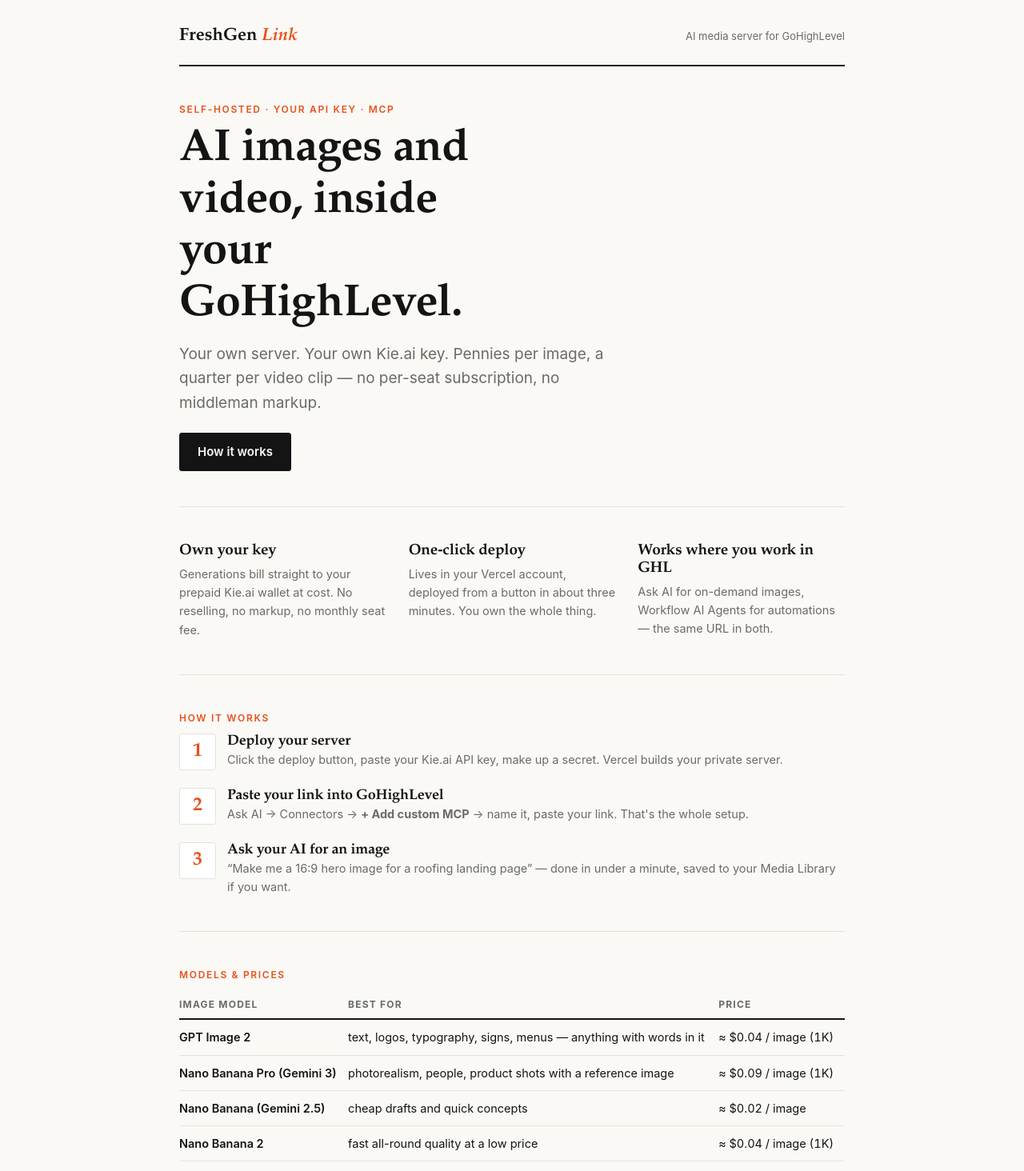
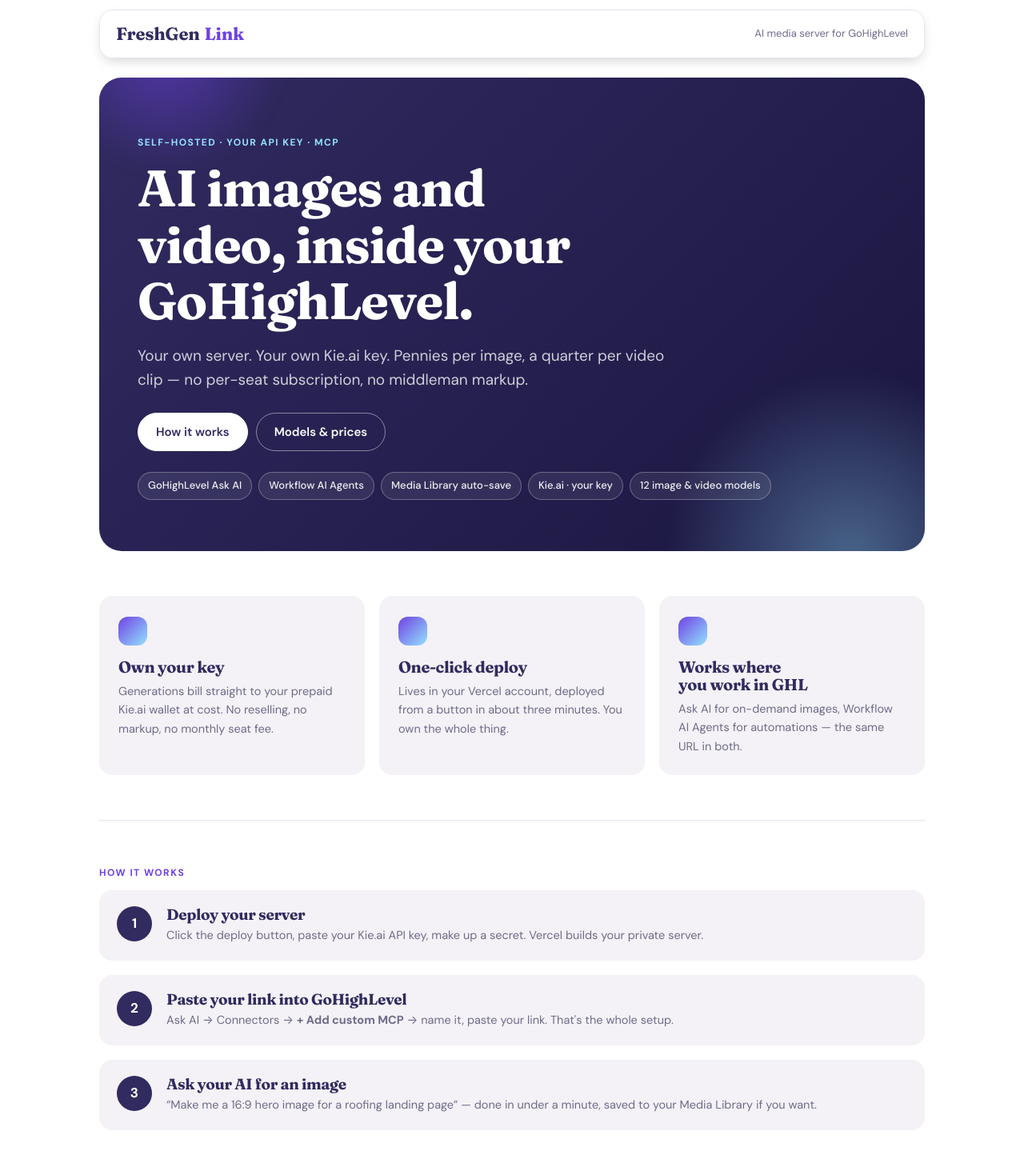
Before and after one commit to anrob/freshgen-link, a Next.js app: page / in a window 1280 px wide. Shown: the top 1464 px of the page at 80% size. Built offline with nearby package versions, Linux system fonts and the light colour scheme.

Commit message:
Restyle (branch): Activepieces-inspired look — Fraunces/DM Sans (runtime link), deep-indigo + violet, lavender fills, pill buttons, rounded cards, dark rounded hero band, floating nav, hero chips

```diff
--- a/app/globals.css
+++ b/app/globals.css
@@ -1,17 +1,32 @@
+/* FreshGen Link — visual system.
+   Inspired by activepieces.com: soft serif display type over a clean sans,
+   deep-indigo primary, violet accent, lavender-gray fills, pill buttons,
+   rounded-2xl cards, a dark rounded hero band and a floating nav.
+   Fonts load at RUNTIME via <link> in layout.tsx (never at build time), and
+   every font stack falls back to system faces if that request fails. */
+
 :root {
-  --paper: #faf9f6;
-  --ink: #141414;
-  --muted: #6b6b66;
-  --accent: #e8501a;
-  --rule: #e4e2dc;
+  --paper: #ffffff;
+  --paper-2: #f4f2f6;
+  --ink: #312b60;
+  --ink-2: #1a1640;
+  --muted: #6f6b8a;
+  --accent: #6e41e2;
+  --accent-soft: #ede8fb;
+  --sky: #93e2ff;
+  --rule: #e6e3ef;
   --card: #ffffff;
-  --ok: #1b7f4b;
-  --bad: #b3261e;
-  --radius: 3px;
-  --font-body: -apple-system, BlinkMacSystemFont, "Segoe UI", Roboto, Helvetica,
-    Arial, sans-serif;
-  /* System serif for display type — no build-time font download (see layout.tsx). */
-  --font-display: "Iowan Old Style", "Palatino Linotype", Palatino, Georgia, serif;
+  --ok: #10b981;
+  --bad: #e11d48;
+  --radius: 16px;
+  --radius-sm: 12px;
+  --radius-pill: 9999px;
+  --shadow: 0 6px 16px -6px rgba(15, 13, 24, 0.25);
+  --shadow-lg: 0 18px 40px -18px rgba(15, 13, 24, 0.35);
+  --font-body: "DM Sans", -apple-system, BlinkMacSystemFont, "Segoe UI", Roboto,
+    Helvetica, Arial, sans-serif;
+  --font-display: "Fraunces", "Iowan Old Style", "Palatino Linotype", Palatino,
+    Georgia, serif;
 }
 
 * {
@@ -30,124 +45,244 @@
   font-family: var(--font-body);
   font-size: 16px;
   line-height: 1.6;
+  -webkit-font-smoothing: antialiased;
 }
 
 h1,
 h2,
 h3 {
-  font-family: var(--font-display), Georgia, serif;
-  font-weight: 600;
-  line-height: 1.15;
-  letter-spacing: -0.01em;
+  font-family: var(--font-display);
+  font-weight: 700;
+  font-variation-settings: "SOFT" 100, "opsz" 144;
+  line-height: 1.1;
+  letter-spacing: -0.02em;
+  text-wrap: balance;
 }
 
 a {
-  color: var(--ink);
+  color: var(--accent);
   text-underline-offset: 3px;
 }
 
 .container {
-  max-width: 880px;
+  max-width: 1080px;
   margin: 0 auto;
   padding: 0 24px;
 }
 
-/* ── Masthead ── */
+/* ── Floating nav (masthead) ── */
 .masthead {
+  position: sticky;
+  top: 12px;
+  z-index: 50;
   display: flex;
-  align-items: baseline;
+  align-items: center;
   justify-content: space-between;
-  padding: 28px 0 18px;
-  border-bottom: 2px solid var(--ink);
+  gap: 16px;
+  margin-top: 12px;
+  padding: 12px 20px;
+  background: rgba(255, 255, 255, 0.86);
+  backdrop-filter: saturate(160%) blur(12px);
+  -webkit-backdrop-filter: saturate(160%) blur(12px);
+  border: 1px solid var(--rule);
+  border-radius: var(--radius);
+  box-shadow: var(--shadow);
 }
 .wordmark {
-  font-family: var(--font-display), Georgia, serif;
+  font-family: var(--font-display);
+  font-variation-settings: "SOFT" 100, "opsz" 32;
   font-size: 22px;
   font-weight: 700;
+  letter-spacing: -0.01em;
+  display: flex;
+  align-items: center;
+  gap: 6px;
 }
 .wordmark em {
-  font-style: italic;
+  font-style: normal;
   color: var(--accent);
 }
 .masthead-note {
   font-size: 13px;
   color: var(--muted);
+  white-space: nowrap;
+  overflow: hidden;
+  text-overflow: ellipsis;
 }
 
 .kicker {
   font-size: 12px;
-  font-weight: 600;
-  letter-spacing: 0.14em;
+  font-weight: 700;
+  letter-spacing: 0.12em;
   text-transform: uppercase;
   color: var(--accent);
-  margin-bottom: 10px;
+  margin-bottom: 12px;
 }
 
 /* ── Sections ── */
 .section {
-  padding: 44px 0;
-  border-bottom: 1px solid var(--rule);
+  padding: 56px 0;
 }
-.section:last-child {
-  border-bottom: none;
+.section + .section {
+  border-top: 1px solid var(--rule);
+}
+.hero + .section {
+  border-top: none;
 }
 
+/* ── Hero: dark rounded band ── */
+.hero {
+  position: relative;
+  overflow: hidden;
+  margin-top: 24px;
+  padding: 72px 48px 64px;
+  border-radius: 28px;
+  background: linear-gradient(135deg, var(--ink) 0%, var(--ink-2) 100%);
+  color: #fff;
+  border-top: none !important;
+}
+.hero::before,
+.hero::after {
+  content: "";
+  position: absolute;
+  border-radius: 50%;
+  pointer-events: none;
+  filter: blur(10px);
+}
+.hero::before {
+  width: 62%;
+  padding-top: 62%;
+  right: -22%;
+  bottom: -55%;
+  background: radial-gradient(closest-side, rgba(147, 226, 255, 0.38), transparent 72%);
+}
+.hero::after {
+  width: 40%;
+  padding-top: 40%;
+  left: -12%;
+  top: -40%;
+  background: radial-gradient(closest-side, rgba(110, 65, 226, 0.55), transparent 72%);
+}
+.hero > * {
+  position: relative;
+  z-index: 1;
+}
+.hero .kicker {
+  color: var(--sky);
+}
 .hero h1 {
-  font-size: clamp(34px, 6vw, 56px);
-  max-width: 16ch;
+  font-size: clamp(38px, 6vw, 64px);
+  max-width: 17ch;
+  color: #fff;
 }
 .hero .sub {
-  margin-top: 14px;
+  margin-top: 18px;
   font-size: 19px;
-  color: var(--muted);
-  max-width: 48ch;
+  color: rgba(255, 255, 255, 0.78);
+  max-width: 52ch;
+}
+.hero .btn {
+  background: #fff;
+  border-color: #fff;
+  color: var(--ink);
+}
+.hero .btn:hover {
+  background: #fff;
+  border-color: #fff;
+  box-shadow: 0 0 0 4px rgba(255, 255, 255, 0.28);
+}
+.hero .btn.ghost {
+  background: transparent;
+  color: #fff;
+  border-color: rgba(255, 255, 255, 0.45);
+}
+.hero .btn.ghost:hover {
+  background: rgba(255, 255, 255, 0.12);
+  box-shadow: none;
+}
+.chips {
+  display: flex;
+  flex-wrap: wrap;
+  gap: 8px;
+  margin-top: 26px;
+}
+.chip {
+  font-size: 13px;
+  font-weight: 500;
+  padding: 6px 12px;
+  border-radius: var(--radius-pill);
+  border: 1px solid rgba(255, 255, 255, 0.28);
+  background: rgba(255, 255, 255, 0.08);
+  color: rgba(255, 255, 255, 0.92);
 }
 
 /* ── Buttons ── */
 .btn {
   display: inline-block;
   border: 1.5px solid var(--ink);
-  border-radius: var(--radius);
+  border-radius: var(--radius-pill);
   background: var(--ink);
-  color: var(--paper);
+  color: #fff;
   font-family: var(--font-body);
   font-size: 15px;
   font-weight: 600;
   padding: 11px 22px;
   cursor: pointer;
   text-decoration: none;
-  transition: background 0.15s, color 0.15s;
+  transition: background 0.15s, color 0.15s, box-shadow 0.15s, border-color 0.15s;
 }
 .btn:hover {
   background: var(--accent);
   border-color: var(--accent);
+  box-shadow: 0 0 0 4px var(--accent-soft);
 }
 .btn.ghost {
   background: transparent;
   color: var(--ink);
+  border-color: var(--rule);
 }
 .btn.ghost:hover {
   background: var(--ink);
-  color: var(--paper);
+  border-color: var(--ink);
+  color: #fff;
+  box-shadow: none;
 }
 .btn:disabled {
   opacity: 0.5;
   cursor: default;
+  box-shadow: none;
 }
 .btn.danger-arm {
-  background: var(--accent);
-  border-color: var(--accent);
+  background: var(--bad);
+  border-color: var(--bad);
 }
 
 /* ── Grids & cards ── */
 .three-up {
   display: grid;
   grid-template-columns: repeat(3, 1fr);
-  gap: 28px;
+  gap: 18px;
+}
+.three-up.two {
+  grid-template-columns: repeat(2, 1fr);
+}
+.three-up > div {
+  background: var(--paper-2);
+  border-radius: var(--radius);
+  padding: 26px 24px 24px;
 }
 .three-up h3 {
-  font-size: 19px;
-  margin-bottom: 6px;
+  font-size: 20px;
+  margin-bottom: 8px;
+}
+.three-up h3::before {
+  content: "";
+  display: block;
+  width: 36px;
+  height: 36px;
+  border-radius: 12px;
+  background: linear-gradient(135deg, var(--accent), var(--sky));
+  margin-bottom: 16px;
 }
 .three-up p {
   font-size: 14.5px;
@@ -158,7 +293,7 @@
   background: var(--card);
   border: 1px solid var(--rule);
   border-radius: var(--radius);
-  padding: 22px 24px;
+  padding: 24px 26px;
 }
 .card + .card {
   margin-top: 16px;
@@ -172,37 +307,46 @@
   color: var(--muted);
   margin-top: 10px;
 }
+.card .three-up > div {
+  background: var(--paper-2);
+}
+.card .three-up h3::before {
+  display: none;
+}
 
 /* ── Steps ── */
 .steps {
   counter-reset: step;
   display: grid;
-  gap: 22px;
+  gap: 18px;
 }
 .step {
   display: grid;
   grid-template-columns: 44px 1fr;
-  gap: 16px;
+  gap: 18px;
   align-items: start;
+  background: var(--paper-2);
+  border-radius: var(--radius);
+  padding: 20px 22px;
 }
 .step::before {
   counter-increment: step;
   content: counter(step);
-  font-family: var(--font-display), Georgia, serif;
-  font-size: 24px;
+  font-family: var(--font-body);
+  font-size: 17px;
   font-weight: 700;
-  color: var(--accent);
-  border: 1.5px solid var(--rule);
-  border-radius: var(--radius);
+  color: #fff;
+  border-radius: 50%;
   width: 44px;
   height: 44px;
   display: flex;
   align-items: center;
   justify-content: center;
-  background: var(--card);
+  background: var(--ink);
 }
 .step h3 {
-  font-size: 18px;
+  font-size: 19px;
+  margin-bottom: 4px;
 }
 .step p {
   font-size: 14.5px;
@@ -212,22 +356,32 @@
 /* ── Tables ── */
 .price-table {
   width: 100%;
-  border-collapse: collapse;
+  border-collapse: separate;
+  border-spacing: 0;
   font-size: 14.5px;
+  background: var(--card);
+  border: 1px solid var(--rule);
+  border-radius: var(--radius);
+  overflow: hidden;
 }
 .price-table th {
   text-align: left;
   font-size: 12px;
-  letter-spacing: 0.1em;
+  font-weight: 700;
+  letter-spacing: 0.08em;
   text-transform: uppercase;
   color: var(--muted);
-  border-bottom: 2px solid var(--ink);
-  padding: 8px 12px 8px 0;
+  background: var(--paper-2);
+  border-bottom: 1px solid var(--rule);
+  padding: 12px 16px;
 }
 .price-table td {
   border-bottom: 1px solid var(--rule);
-  padding: 10px 12px 10px 0;
+  padding: 12px 16px;
   vertical-align: top;
+}
+.price-table tr:last-child td {
+  border-bottom: none;
 }
 .price-table td:first-child {
   font-weight: 600;
@@ -243,7 +397,7 @@
   display: flex;
   align-items: baseline;
   gap: 12px;
-  padding: 10px 0;
+  padding: 11px 0;
   border-bottom: 1px solid var(--rule);
   font-size: 15px;
 }
@@ -257,12 +411,15 @@
   border-radius: 50%;
   position: relative;
   top: -1px;
+  box-shadow: 0 0 0 3px color-mix(in srgb, currentColor 0%, transparent);
 }
 .dot.ok {
   background: var(--ok);
+  box-shadow: 0 0 0 3px rgba(16, 185, 129, 0.18);
 }
 .dot.bad {
   background: var(--bad);
+  box-shadow: 0 0 0 3px rgba(225, 29, 72, 0.18);
 }
 .dot.off {
   background: var(--rule);
@@ -294,20 +451,26 @@
   flex: 1;
   font-family: ui-monospace, "SF Mono", Menlo, monospace;
   font-size: 13.5px;
-  padding: 10px 12px;
-  border: 1.5px solid var(--ink);
-  border-radius: var(--radius);
-  background: var(--paper);
+  padding: 11px 14px;
+  border: 1px solid var(--rule);
+  border-radius: var(--radius-sm);
+  background: var(--paper-2);
   color: var(--ink);
   min-width: 0;
+}
+.copy-field input:focus,
+.copy-field textarea:focus {
+  outline: 2px solid var(--accent);
+  outline-offset: -1px;
+  background: #fff;
 }
 
 /* ── Text input (location URL builder etc.) ── */
 .field-label {
   display: block;
   font-size: 12px;
-  font-weight: 600;
-  letter-spacing: 0.04em;
+  font-weight: 700;
+  letter-spacing: 0.06em;
   text-transform: uppercase;
   color: var(--muted);
   margin-bottom: 6px;
@@ -316,15 +479,16 @@
   width: 100%;
   font-family: ui-monospace, "SF Mono", Menlo, monospace;
   font-size: 14px;
-  padding: 10px 12px;
-  border: 1.5px solid var(--ink);
-  border-radius: var(--radius);
-  background: var(--paper);
+  padding: 11px 14px;
+  border: 1px solid var(--rule);
+  border-radius: var(--radius-sm);
+  background: var(--paper-2);
   color: var(--ink);
 }
 .text-input:focus {
   outline: 2px solid var(--accent);
   outline-offset: -1px;
+  background: #fff;
 }
 .checkbox-row {
   display: flex;
@@ -337,10 +501,12 @@
 
 /* ── Stats ── */
 .stat {
-  font-family: var(--font-display), Georgia, serif;
-  font-size: 44px;
+  font-family: var(--font-display);
+  font-variation-settings: "SOFT" 100, "opsz" 144;
+  font-size: 46px;
   font-weight: 700;
   line-height: 1;
+  letter-spacing: -0.02em;
 }
 .stat-sub {
   font-size: 14px;
@@ -361,24 +527,35 @@
   cursor: pointer;
   font-weight: 600;
   font-size: 15.5px;
-  padding: 14px 18px;
+  padding: 15px 20px;
   list-style: none;
   display: flex;
   align-items: center;
-  gap: 10px;
+  gap: 12px;
+}
+summary::-webkit-details-marker {
+  display: none;
 }
 summary::before {
   content: "+";
-  font-family: var(--font-display), Georgia, serif;
+  font-family: var(--font-body);
   color: var(--accent);
   font-size: 20px;
+  font-weight: 500;
   line-height: 1;
+  width: 24px;
+  height: 24px;
+  border-radius: 50%;
+  background: var(--accent-soft);
+  display: inline-flex;
+  align-items: center;
+  justify-content: center;
 }
 details[open] summary::before {
   content: "–";
 }
 details .details-body {
-  padding: 0 18px 18px 46px;
+  padding: 0 20px 20px 56px;
   font-size: 14.5px;
 }
 details ol {
@@ -389,8 +566,9 @@
 details .note {
   margin-top: 12px;
   padding: 10px 14px;
-  background: var(--paper);
+  background: var(--paper-2);
   border-left: 3px solid var(--accent);
+  border-radius: 0 var(--radius-sm) var(--radius-sm) 0;
   font-size: 13.5px;
 }
 .pill {
@@ -398,19 +576,20 @@
   font-weight: 700;
   letter-spacing: 0.08em;
   text-transform: uppercase;
-  color: var(--paper);
-  background: var(--accent);
-  border-radius: var(--radius);
-  padding: 3px 8px;
+  color: var(--accent);
+  background: var(--accent-soft);
+  border-radius: var(--radius-pill);
+  padding: 4px 10px;
+  line-height: 1.4;
 }
 
 /* ── Misc ── */
 code {
   font-family: ui-monospace, "SF Mono", Menlo, monospace;
-  font-size: 14px;
-  background: #f1efe9;
-  border-radius: var(--radius);
-  padding: 1px 6px;
+  font-size: 13.5px;
+  background: var(--paper-2);
+  border-radius: 6px;
+  padding: 2px 6px;
 }
 .error-text {
   color: var(--bad);
@@ -426,21 +605,33 @@
   padding: 26px 0 40px;
   display: flex;
   justify-content: space-between;
+  gap: 16px;
+  flex-wrap: wrap;
   font-size: 13px;
   color: var(--muted);
+  border-top: 1px solid var(--rule);
 }
 .footer a {
   color: var(--muted);
 }
 
 @media (max-width: 680px) {
-  .three-up {
+  .three-up,
+  .three-up.two {
     grid-template-columns: 1fr;
   }
   .stat {
     font-size: 36px;
   }
   details .details-body {
-    padding-left: 18px;
+    padding-left: 20px;
+  }
+  .hero {
+    padding: 48px 24px 40px;
+    border-radius: 20px;
+  }
+  .masthead {
+    top: 8px;
+    padding: 10px 14px;
   }
 }
--- a/app/layout.tsx
+++ b/app/layout.tsx
@@ -6,8 +6,11 @@
 // and a transient Google Fonts hiccup makes the whole Vercel build fail —
 // seen live 2026-08-16 ("Failed to fetch `Fraunces` from Google Fonts"). For a
 // product whose whole pitch is a one-click deploy that just works, a build
-// with a network dependency is the wrong trade. --font-display is a system
-// serif stack in globals.css instead (same one the Gumroad landing page uses).
+// with a network dependency is the wrong trade. Fonts load at RUNTIME via the
+// <link> below instead — if that request ever fails, globals.css falls back
+// to system faces and nothing else is affected.
+const FONTS_HREF =
+  "https://fonts.googleapis.com/css2?family=Fraunces:opsz,wght,SOFT@9..144,500..700,0..100&family=DM+Sans:opsz,wght@9..40,400..700&display=swap";
 
 // Async because white-label (BRAND_NAME) is a Full feature — Lite
 // deployments read "FreshGen" everywhere, including the tab title.
@@ -23,6 +26,11 @@
 export default function RootLayout({ children }: { children: React.ReactNode }) {
   return (
     <html lang="en">
+      <head>
+        <link rel="preconnect" href="https://fonts.googleapis.com" />
+        <link rel="preconnect" href="https://fonts.gstatic.com" crossOrigin="anonymous" />
+        <link rel="stylesheet" href={FONTS_HREF} />
+      </head>
       <body>{children}</body>
     </html>
   );
--- a/app/page.tsx
+++ b/app/page.tsx
@@ -35,11 +35,21 @@
             ? "Your own server. Your own Kie.ai key. About four cents an image on GPT Image 2 — no per-seat subscription, no middleman markup."
             : "Your own server. Your own Kie.ai key. Pennies per image, a quarter per video clip — no per-seat subscription, no middleman markup."}
         </p>
-        <p style={{ marginTop: 22 }}>
+        <p style={{ marginTop: 26, display: "flex", gap: 10, flexWrap: "wrap" }}>
           <a className="btn" href="#how">
             How it works
           </a>
+          <a className="btn ghost" href="#models">
+            Models &amp; prices
+          </a>
         </p>
+        <div className="chips" aria-label="Works with">
+          <span className="chip">GoHighLevel Ask AI</span>
+          <span className="chip">Workflow AI Agents</span>
+          <span className="chip">Media Library auto-save</span>
+          <span className="chip">Kie.ai · your key</span>
+          {lite ? <span className="chip">GPT Image 2</span> : <span className="chip">12 image &amp; video models</span>}
+        </div>
       </section>
 
       <section className="section">
@@ -102,7 +112,7 @@
         </div>
       </section>
 
-      <section className="section">
+      <section className="section" id="models">
         <div className="kicker">Models &amp; prices</div>
         <table className="price-table">
           <thead>
--- a/app/s/[secret]/page.tsx
+++ b/app/s/[secret]/page.tsx
@@ -305,7 +305,7 @@
               You&apos;re running <strong>Lite</strong>: images on GPT Image 2,
               one location.
             </p>
-            <div className="three-up" style={{ marginTop: 14 }}>
+            <div className="three-up two" style={{ marginTop: 14 }}>
               <div>
                 <h3>Full — {UPGRADE_PRICE}</h3>
                 <p>
```
